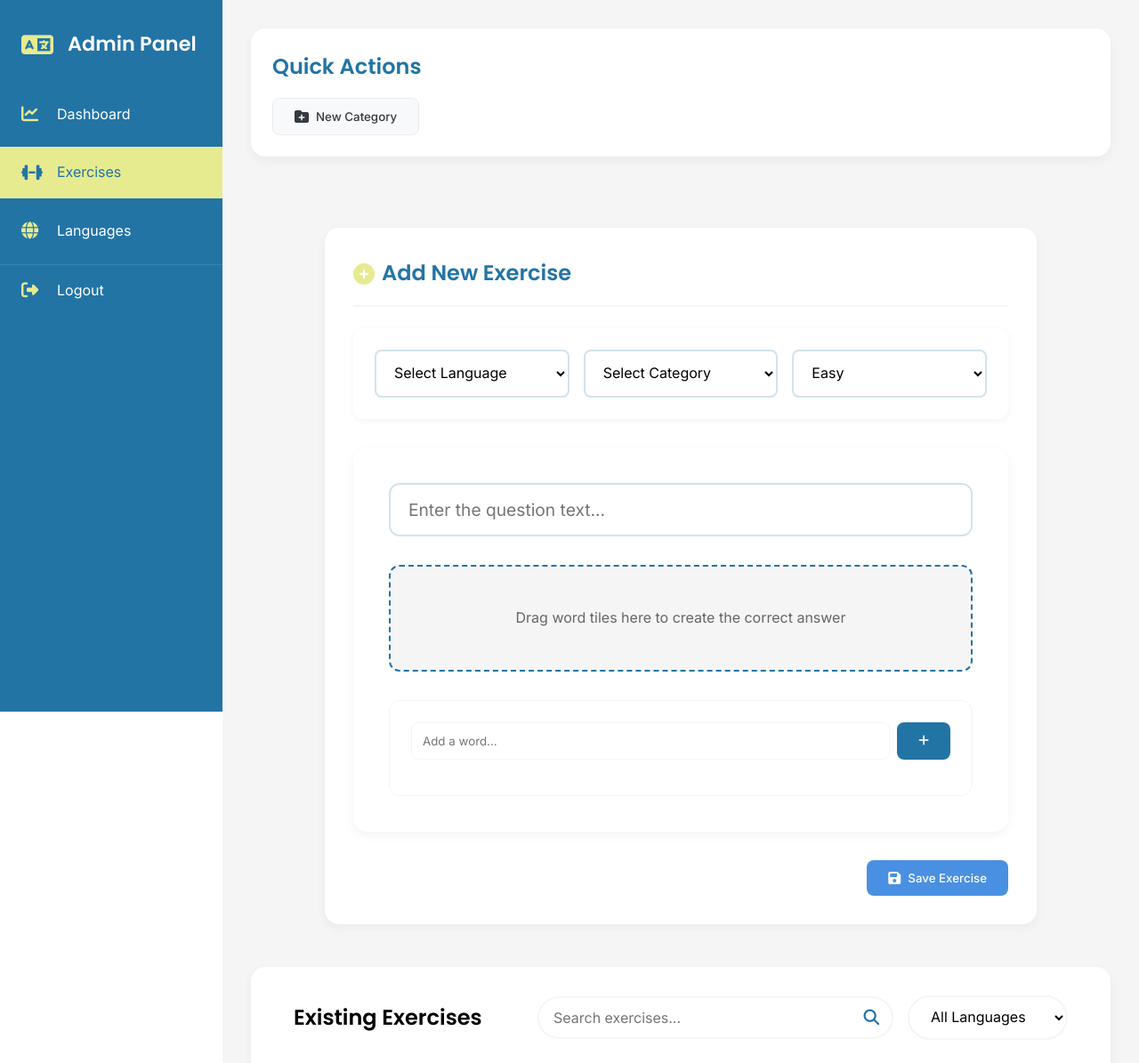
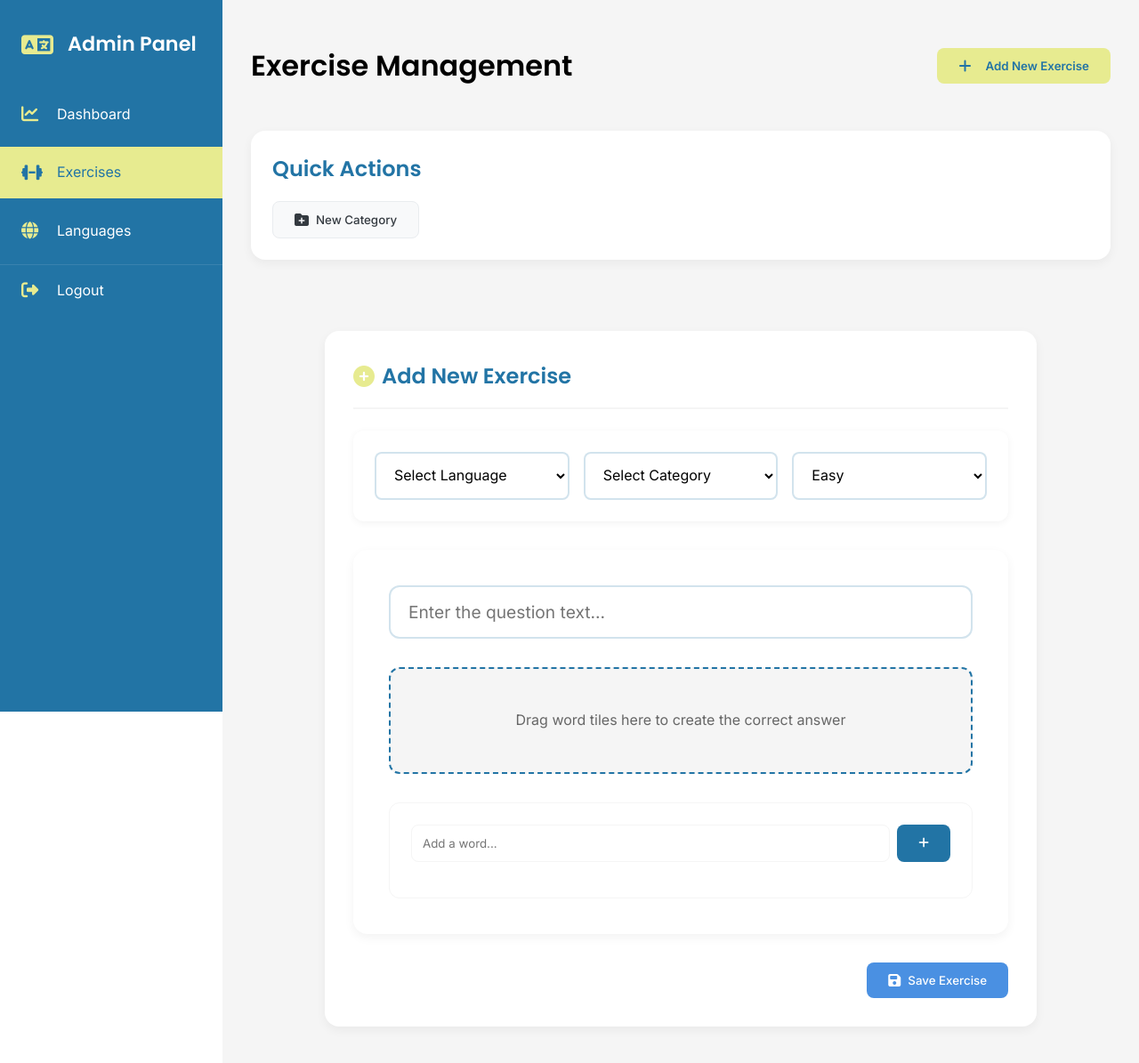
Before and after one commit to ladymargehagan/finallitrepo, a PHP site: page /view/admin/exercises.php in a window 1280 px wide. Shown: the top 1195 px of the page at 89% size. Run offline with PHP 8.4, Linux system fonts and the light colour scheme; a user stored in the database is signed in; data comes from the database, SQL or seed files in the repository.

Commit message:
added a header

```diff
--- a/assets/css/admin/exercises.css
+++ b/assets/css/admin/exercises.css
@@ -586,3 +586,43 @@
     border-color: var(--ucla-blue);
     box-shadow: 0 0 0 3px rgba(34, 116, 165, 0.1);
 }
+
+/* Content Header Styles */
+.content-header {
+    display: flex;
+    justify-content: space-between;
+    align-items: center;
+    margin-bottom: 2rem;
+    padding: 1rem 0;
+}
+
+.content-header h1 {
+    color: var(--black);
+    font-size: 2rem;
+    font-weight: 600;
+}
+
+.content-header .btn-primary {
+    background-color: var(--mindaro);
+    color: var(--ucla-blue);
+    font-weight: 600;
+    padding: 12px 24px;
+    transition: all 0.3s ease;
+}
+
+.content-header .btn-primary:hover {
+    background-color: var(--ucla-blue);
+    color: var(--white);
+    transform: translateY(-2px);
+    box-shadow: 0 4px 12px rgba(34, 116, 165, 0.2);
+}
+
+.content-header .btn-primary i {
+    margin-right: 8px;
+}
+
+/* Adjust Quick Actions Panel spacing */
+.quick-actions-panel {
+    margin-top: 1rem;
+    margin-bottom: 2rem;
+}
--- a/view/admin/exercises.php
+++ b/view/admin/exercises.php
@@ -29,6 +29,14 @@ $categories = $pdo->query("SELECT categoryId, categoryName FROM word_categories"
         <?php include 'includes/sidebar.php'; ?>
 
         <main class="main-content">
+            <!-- Add this content header section -->
+            <div class="content-header">
+                <h1>Exercise Management</h1>
+                <button class="btn btn-primary" onclick="showAddExerciseModal()">
+                    <i class="fas fa-plus"></i> Add New Exercise
+                </button>
+            </div>
+
             <!-- Quick Actions Panel -->
             <div class="quick-actions-panel">
                 <h2>Quick Actions</h2>
```
